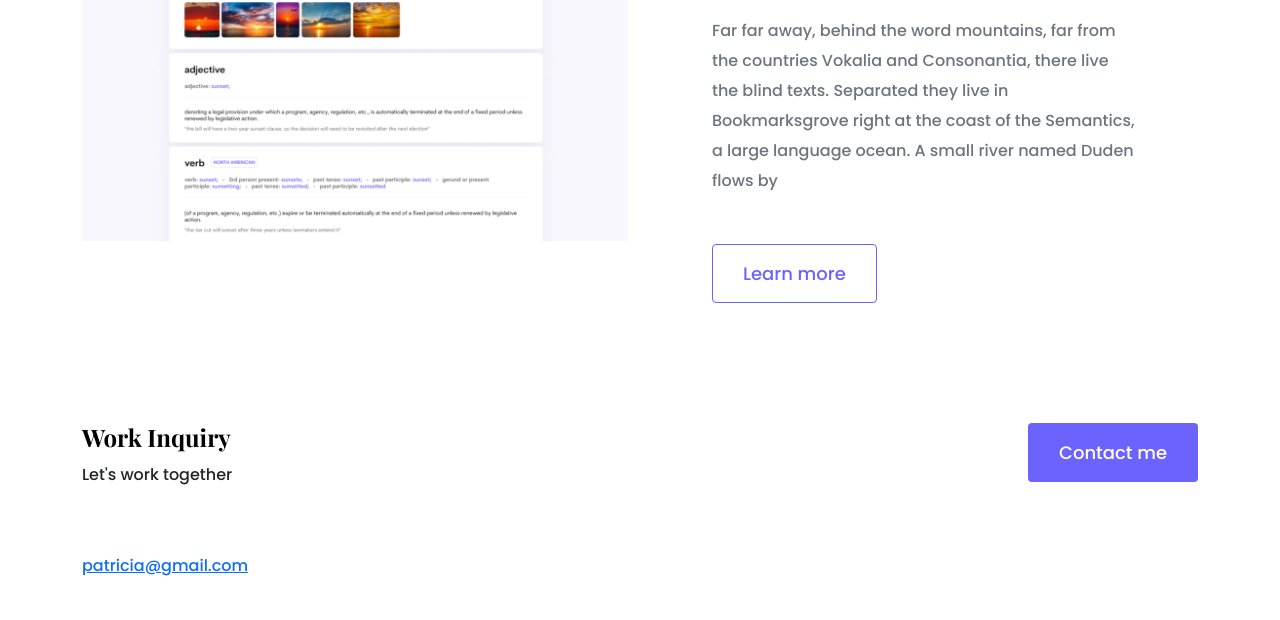
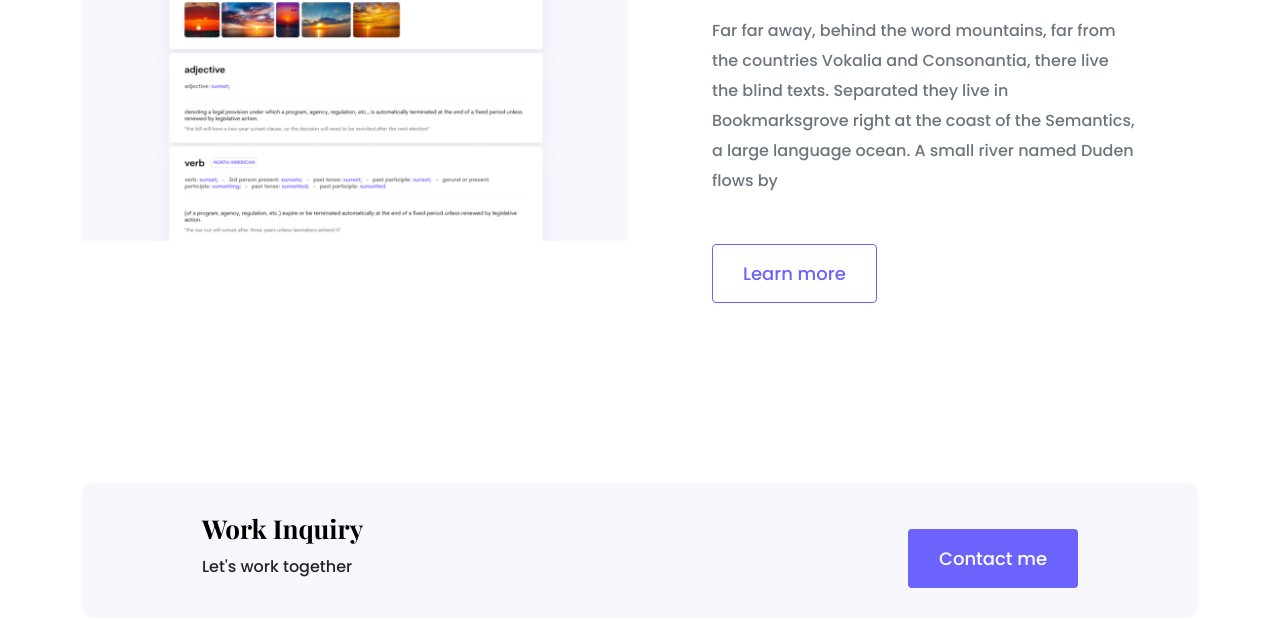
Before and after one commit to Borkabori/Portfolio_2, a website: page index.html in a window 1280 px wide. Shown: the part 2558-3178 px from the top of the page. Drawn offline with nearby package versions, Linux system fonts and the light colour scheme.

Commit message:
Footer_2

```diff
--- a/index.html
+++ b/index.html
@@ -162,17 +162,20 @@
         </div>
       </div>
       <footer>
-        <div class="contact-box d-flex justify-content-between mb-5">
+        <div class="contact-box justify-content-between mb-5 d-none d-md-flex">
           <div>
             <h4>Work Inquiry</h4>
             <p class="text-mutad">Let's work together</p>
           </div>
           <div>
-            <a href="#" class="btn btn-branding">Contact me</a>
+            <a href="#" class="btn btn-branding mt-3">Contact me</a>
           </div>
         </div>
         <div class="d-flex juststify-content-center mb-5">
-          <a href="mailto:patricia@gmail.com" target="blank"
+          <a
+            href="mailto:patricia@gmail.com"
+            target="blank"
+            class="email-link juststify-content-center"
             >patricia@gmail.com
           </a>
         </div>
--- a/styles/portfolio.css
+++ b/styles/portfolio.css
@@ -29,10 +29,18 @@ h2 {
   font-size: 64px;
 }
 
+h4 {
+  font-size: 26px;
+}
+
 p {
   font-weight: normal;
   font-size: 16px;
   line-height: 30px;
+}
+
+.btn {
+  font-size: 18px;
 }
 
 .hero {
@@ -152,6 +160,40 @@ nav li.active a {
   color: var(--branding-color);
 }
 
+footer {
+  margin: 60px 0;
+}
+
+footer .contact-box {
+  background-color: var(--secondary-color);
+  padding: 30px 120px;
+  border-radius: 10px;
+}
+
+footer .contact-box p {
+  margin: 0;
+}
+
+footer .email-link {
+  text-decoration: none;
+  color: black;
+  font-size: 24px;
+}
+
+footer .email-link:hover {
+  color: var(--branding-color);
+}
+
+footer .social-links a {
+  margin: 0 20px;
+  color: var(--branding-color);
+  background-color: var(--secondary-color);
+  padding: 10px 14px;
+  border-radius: 50%;
+  font-size: 18px;
+  transition: all 10ms ease-in-out;
+}
+
 @media (max-width: 992px) {
   h1 {
     font-size: 44px;
```
